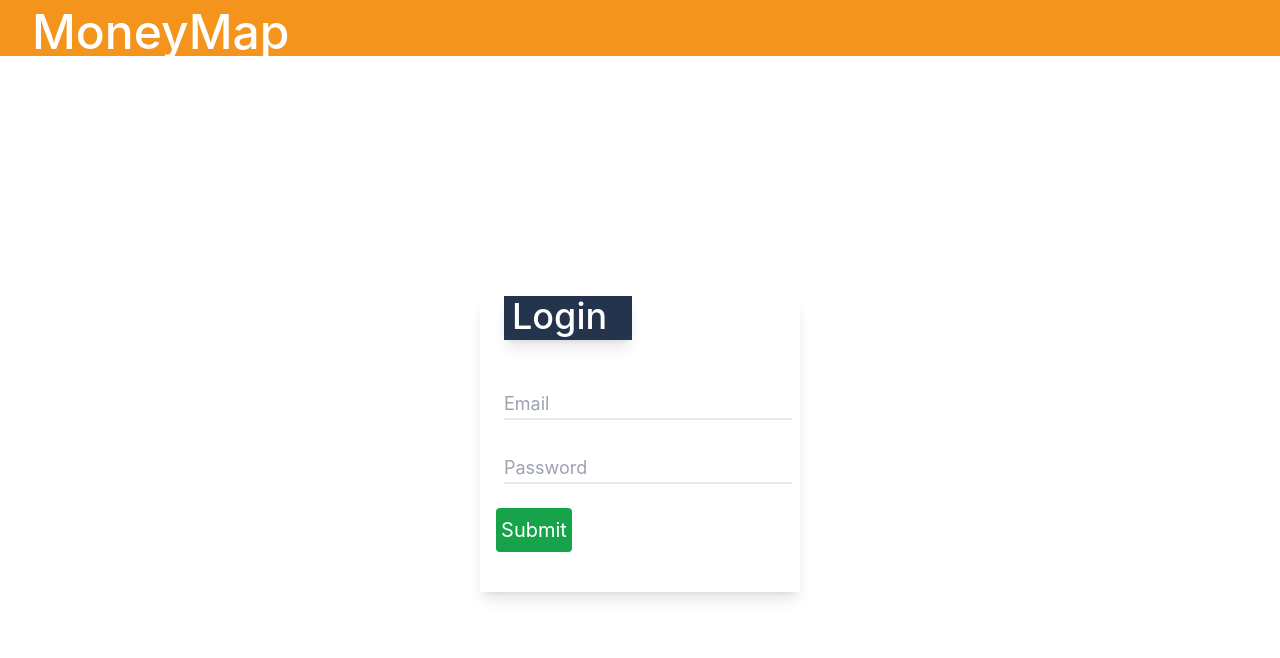
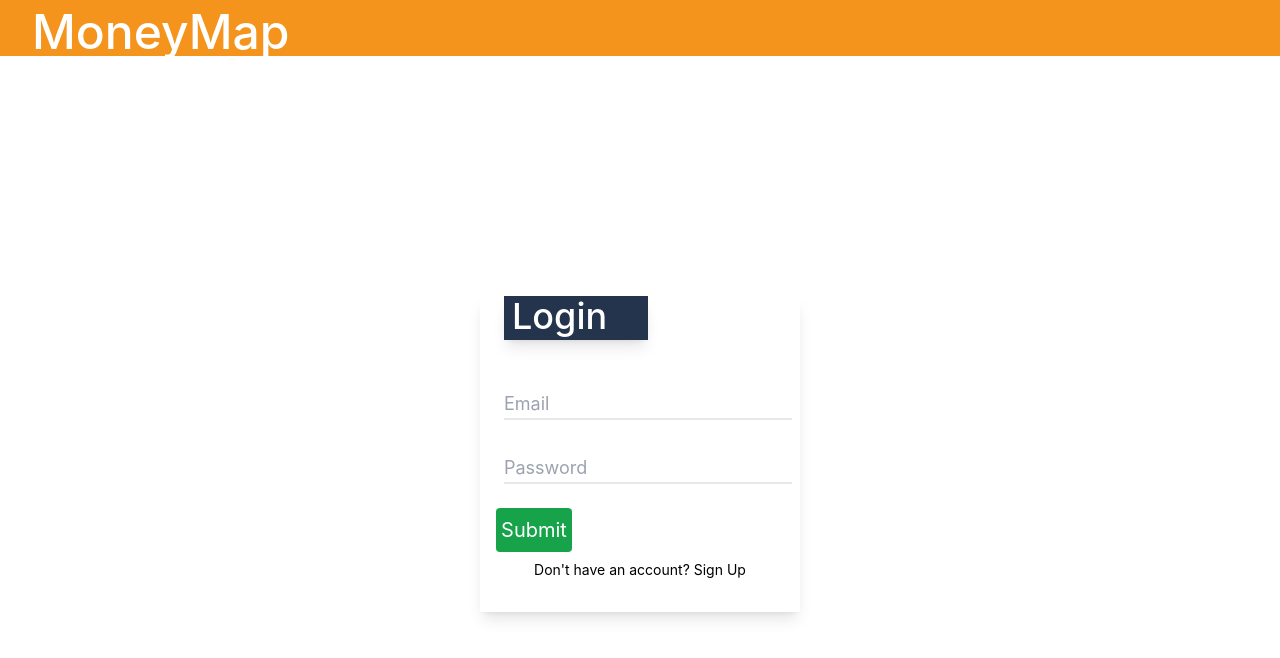
Before and after one commit to nileshkharat-git/finance-tracker, a React (Create React App) app in the folder client/: page / in a window 1280 px wide. Shown: the top 658 px of the page. Built offline with nearby package versions, Linux system fonts and the light colour scheme.

Commit message:
add isLogin state to switch between LoginForm and SigninForm component

```diff
--- a/client/src/components/Login.jsx
+++ b/client/src/components/Login.jsx
@@ -1,12 +1,17 @@
 import React, { useState } from "react"
 import axios from "axios"
+
 
 const Login = ({setToken}) => {
   const [email, setEmail] = useState('')
   const [password, setPassword] = useState('')
+  const [isLogin, setIsLogin] = useState(true)
 
+  const handleSignin = event => {
 
-  const handleSubmit = event => {
+  }
+
+  const handleLogin = event => {
     event.preventDefault();
     const options = {
         method: 'POST',
@@ -22,9 +27,9 @@ const Login = ({setToken}) => {
       setPassword("")
   }
   return (
-    <form className="w-1/4 shadow-lg px-2 py-8 mx-auto my-60" onSubmit={handleSubmit} >
-      <h2 className="text-4xl relative bottom-8 ml-4 bg-[#24344c] w-32 pl-2 pb-1 text-white font-medium shadow-lg">
-        Login
+    <form className="w-1/4 shadow-lg px-2 py-8 mx-auto my-60" onSubmit={isLogin?handleLogin:handleSignin} >
+      <h2 className="text-4xl relative bottom-8 ml-4 bg-[#24344c] w-36 pl-2 pb-1 text-white font-medium shadow-lg">
+        {isLogin ? "Login" : "Sign Up"}
       </h2>
       <input
         type="text"
@@ -48,6 +53,7 @@ const Login = ({setToken}) => {
         className="block w-1/4 px-1 py-2 m-2 bg-green-600 text-white rounded text-xl active:shadow-md">
         Submit
       </button>
+      <a  onClick={() => setIsLogin(!isLogin)} className="text-sm text-center block">{isLogin ? "Don't have an account? Sign Up" : "Already have an account? Login"}</a>
     </form>
   )
 }
```
